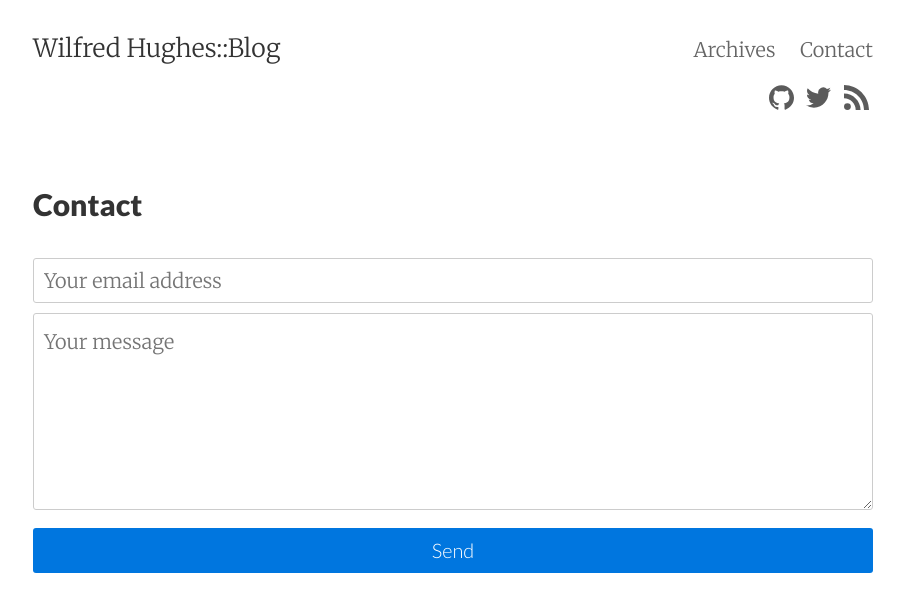
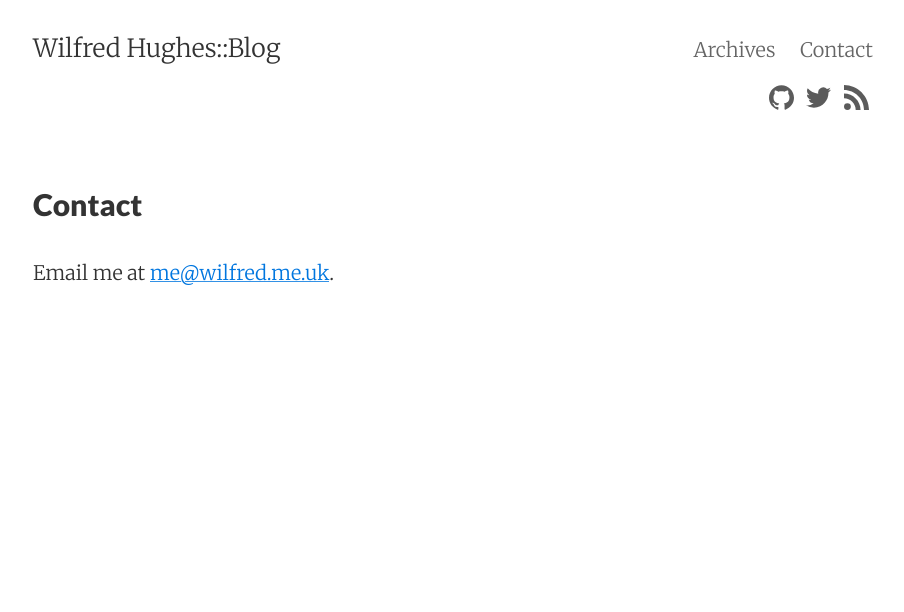
Before and after one commit to Wilfred/wilfred.github.com, a Jekyll site: the page built from contact.html, in a window 1280 px wide. Shown: the top 612 px of the page, without its empty margins (187-1091 px from the left). Built offline with Jekyll 4.4.1, drawn with Linux system fonts in a browser that asks for light colours; comment, search, counter and statistics services are not loaded.

Commit message:
Move the contact form to Formspree's form ID endpoint
Formspree is phasing out the legacy formspree.io/<email> URLs. The
endpoint is now formspree.io/f/<id>, with the ID in a new
`formspree_form_id` config key. While that key is blank the contact
page shows a mailto link.

_next now points at an absolute URL, which Formspree requires.

Co-Authored-By: Claude Opus 5 <noreply@anthropic.com>
Claude-Session: https://claude.ai/code/session_017d2vEq3mqVfZ9cQT9UeXYa

```diff
--- a/_config.yml
+++ b/_config.yml
@@ -11,6 +11,11 @@ future: true
 # Search engine verification (leave blank to omit the meta tag)
 google_verification:
 bing_verification:
+
+# The form ID from https://formspree.io/forms, used by the contact
+# page. Formspree is phasing out the old formspree.io/<email> URLs.
+# While this is blank the contact page shows a mailto link instead.
+formspree_form_id:
 
 # Optional features
 animated:           true
--- a/contact.html
+++ b/contact.html
@@ -6,12 +6,16 @@ tags: header
 ---
 
 <div class="py2">
-  <form action="https://formspree.io/{{ site.email }}" method="POST" class="form-stacked">
-    <input type="text" name="email" class="field-light" placeholder="{{ site.text.contact.email }}">
-    <textarea type="text" name="content" class="field-light" rows="5" placeholder="{{ site.text.contact.content }}"></textarea>
-    <input type="hidden" name="_next" value="{{ site.baseurl }}/thanks/" />
-    <input type="hidden" name="_subject" value="{{ site.text.contact.subject }}" />
-    <input type="text" name="_gotcha" style="display:none" />
-    <input type="submit" class="button button-blue button-big mobile-block" value="{{ site.text.contact.submit }}">
-  </form>
+  {% if site.formspree_form_id %}
+    <form action="https://formspree.io/f/{{ site.formspree_form_id }}" method="POST" class="form-stacked">
+      <input type="email" name="email" class="field-light" placeholder="{{ site.text.contact.email }}">
+      <textarea name="content" class="field-light" rows="5" placeholder="{{ site.text.contact.content }}"></textarea>
+      <input type="hidden" name="_next" value="{{ "/thanks/" | prepend: site.baseurl | prepend: site.url }}" />
+      <input type="hidden" name="_subject" value="{{ site.text.contact.subject }}" />
+      <input type="text" name="_gotcha" style="display:none" />
+      <input type="submit" class="button button-blue button-big mobile-block" value="{{ site.text.contact.submit }}">
+    </form>
+  {% else %}
+    <p>Email me at <a href="mailto:{{ site.email }}">{{ site.email }}</a>.</p>
+  {% endif %}
 </div>
```
Also changed, not shown: README.md.
